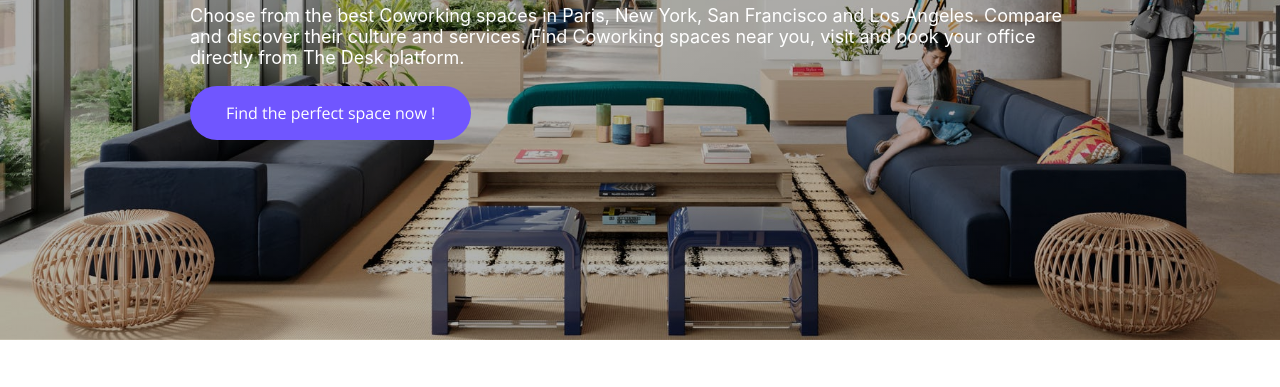
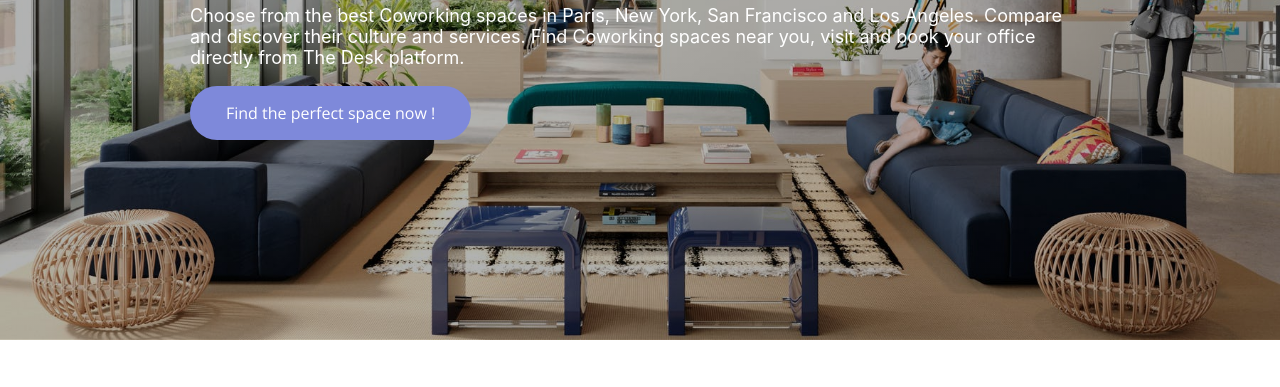
Before and after one commit to Bast-i1/landing, a plain HTML site: page index.html in a window 1280 px wide. In both pictures the pointer is over the link "Find the perfect space now !". Shown: the part 347-734 px from the top of the page. Drawn offline with nearby package versions, Linux system fonts and the light colour scheme.

Commit message:
my landing page

```diff
--- a/css/components/button.css
+++ b/css/components/button.css
@@ -5,3 +5,8 @@
     border-radius: 50px;
     color: white;
 }
+
+.btn-primary:hover {
+    background-color: #7e89da;
+    transition: background-color 0.5s;
+}
```
